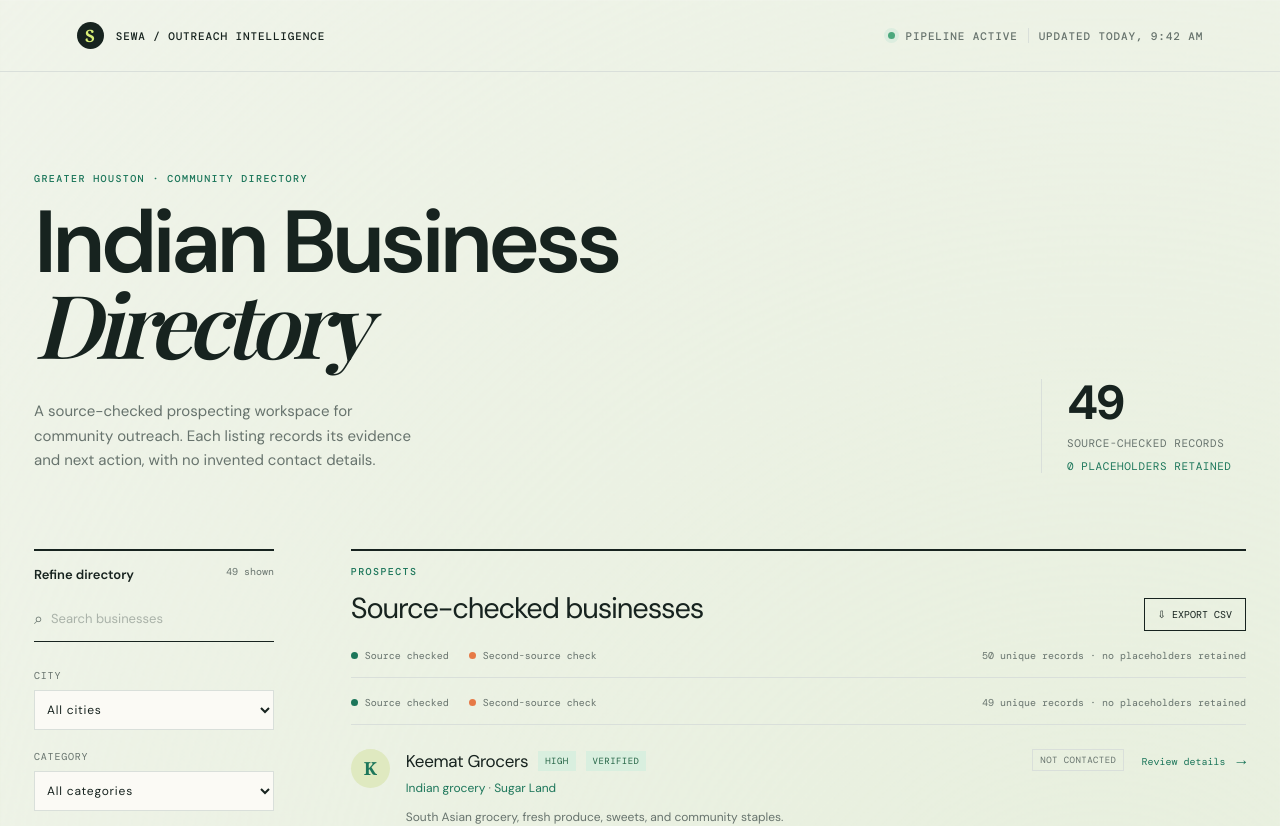
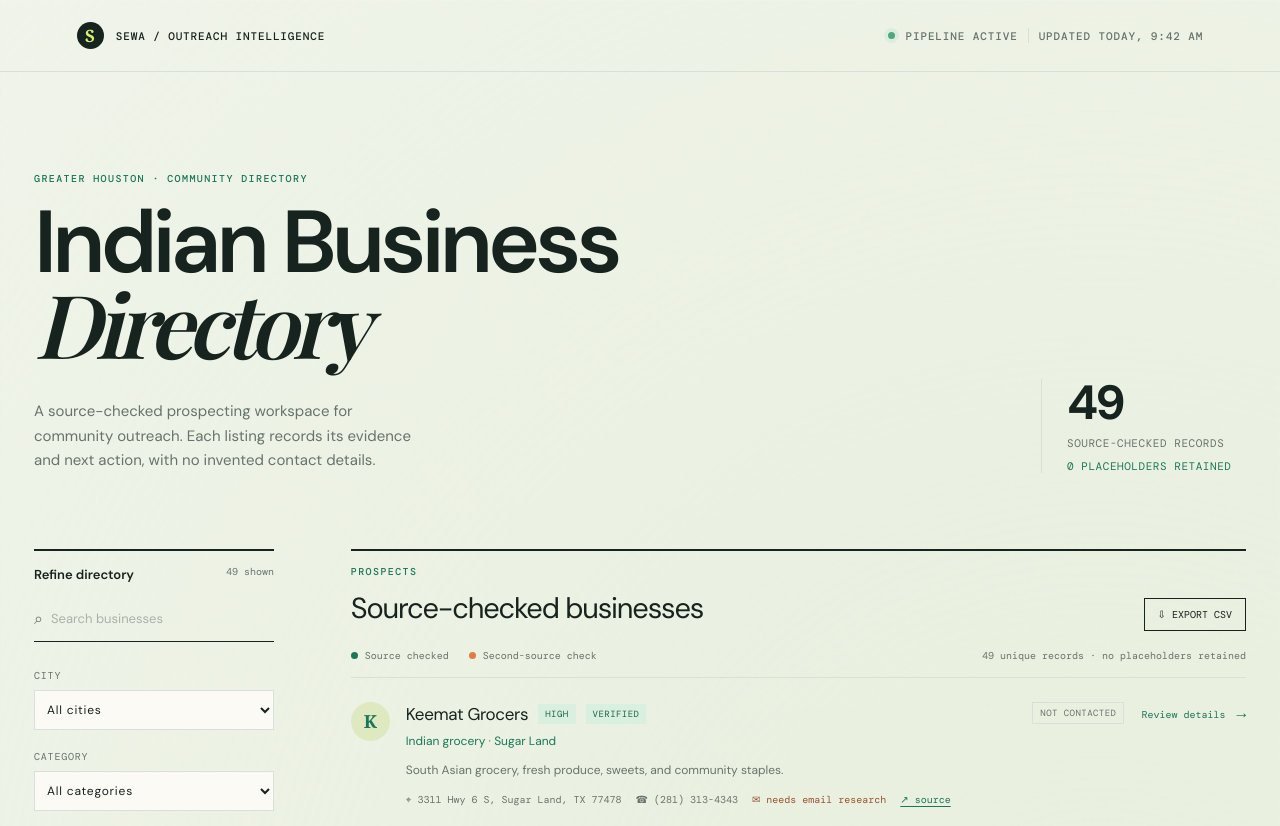
Before and after one commit to komikasinaduni/SEWA-outreach-intelligence, a Next.js app: page /SEWA-outreach-intelligence/ in a window 1280 px wide. Shown: the top 826 px of the page. Built offline with nearby package versions, Linux system fonts and the light colour scheme; a web font is replaced by a local one.

Commit message:
Make directory count reflect unique records

```diff
--- a/src/app/page.tsx
+++ b/src/app/page.tsx
@@ -253,8 +253,7 @@ export default function Home() {
 
         <div className="directory">
           <div className="directory-header"><div><p className="section-kicker">Prospects</p><h2>Source-checked businesses</h2></div><button className="export-button" onClick={() => exportBusinesses(filteredBusinesses)}>⇩ Export CSV</button></div>
-          <div className="legend"><span><i className="legend-dot high" />Source checked</span><span><i className="legend-dot medium" />Second-source check</span><span className="legend-source">50 unique records · no placeholders retained</span></div>
-                    <div className="legend"><span><i className="legend-dot high" />Source checked</span><span><i className="legend-dot medium" />Second-source check</span><span className="legend-source">{allBusinesses.length} unique records · no placeholders retained</span></div>
+          <div className="legend"><span><i className="legend-dot high" />Source checked</span><span><i className="legend-dot medium" />Second-source check</span><span className="legend-source">{allBusinesses.length} unique records · no placeholders retained</span></div>
           <div className="business-list">
             {filteredBusinesses.map((business) => <article className={`business-card ${business.qualityStatus === "INVALID_PLACEHOLDER" ? "quarantined-card" : ""}`} key={`${business.name}-${business.address}`}>
               <div className="card-main"><div className="initial">{business.name.charAt(0)}</div><div className="card-copy"><div className="name-line"><h3>{business.name}</h3><span className={`confidence ${business.confidence.toLowerCase()}`}>{business.confidence}</span><span className={`quality ${business.qualityStatus?.toLowerCase()}`}>{business.qualityStatus?.replaceAll("_", " ")}</span></div><p className="category-line">{business.category} <span>·</span> {business.city}</p><p className="description">{business.description}</p><div className="contact-row"><span>⌖ {business.address}</span><span>☎ {business.phone}</span>{business.email ? <span>✉ {business.email}</span> : <span className="email-needed">✉ needs email research</span>}{business.sourceUrl && <a href={business.sourceUrl} target="_blank" rel="noreferrer">↗ source</a>}</div></div></div>
```
